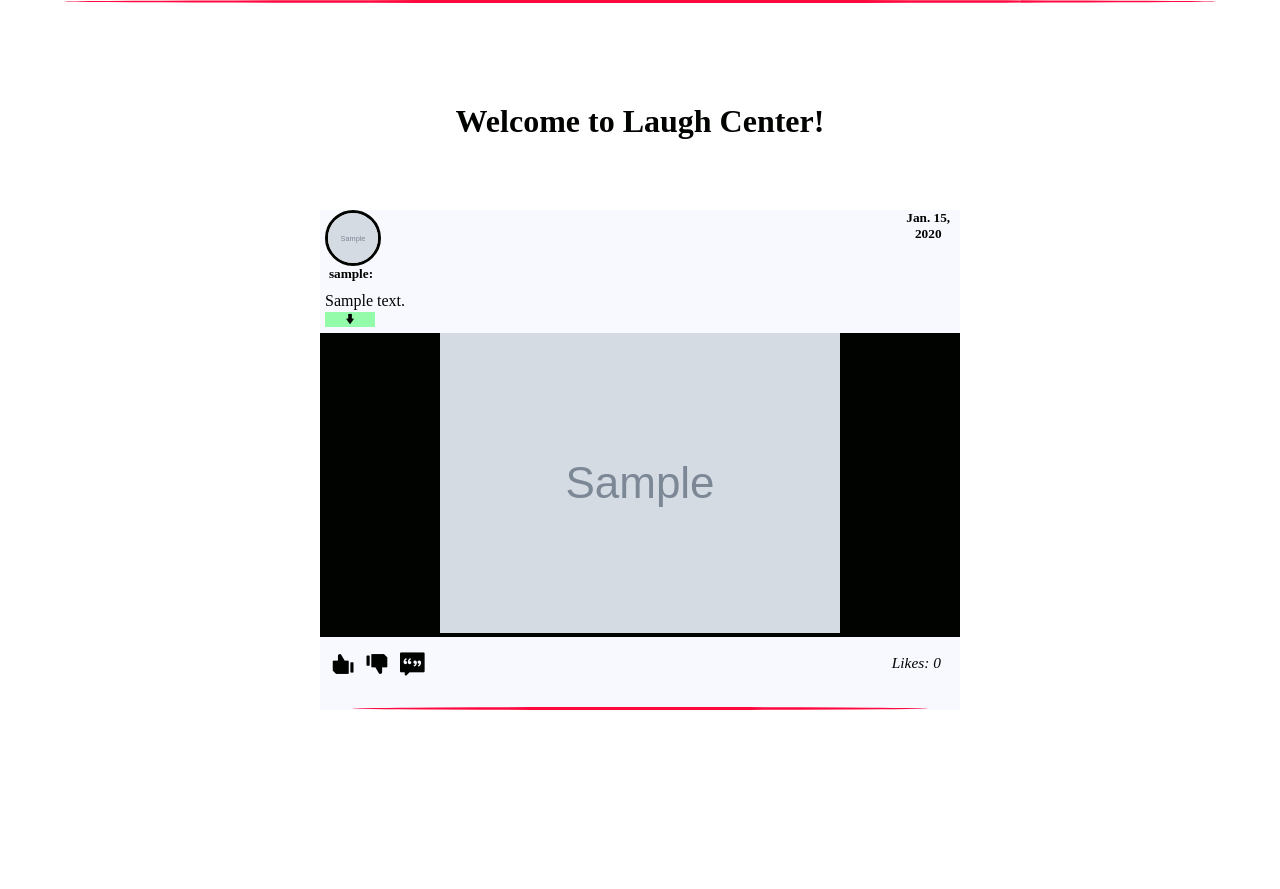
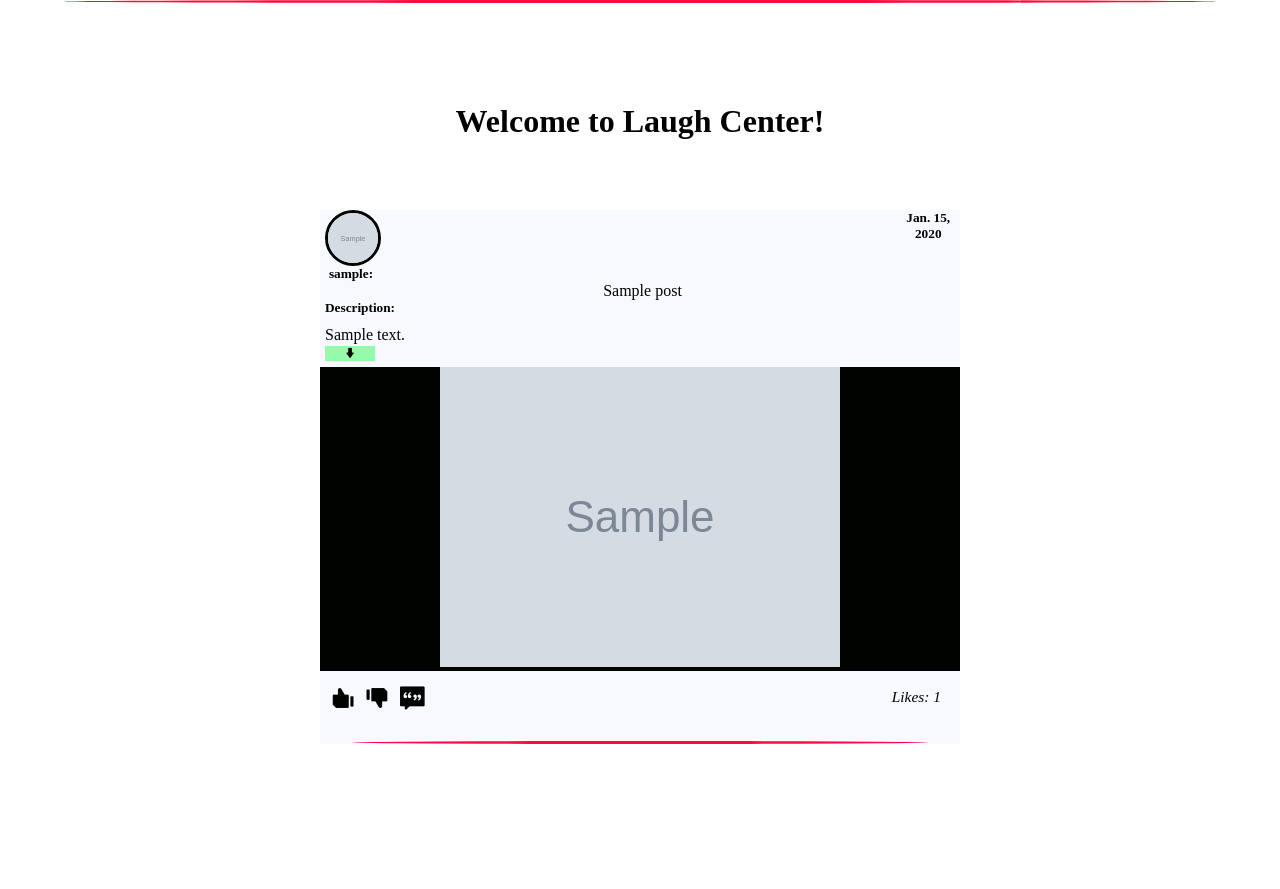
Before and after one commit to samer25/SoftUniProject, a Django app: page /posts/allposts/ in a window 1280 px wide. Shown: the part 40-929 px from the top of the page. Before the commit the page ends 750 px from the top, so only its background shows below. Run offline with Django 3.2, Linux system fonts and the light colour scheme; tables that the repository leaves empty hold one stand-in row (values such as "Sample post"); grey boxes marked "Sample" are stand-in pictures.

Commit message:
adding like post func.

```diff
--- a/posts/models.py
+++ b/posts/models.py
@@ -12,3 +12,4 @@ class Post(models.Model):
     description = models.TextField(max_length=100)
     img_post = models.ImageField(upload_to='image_posts')
     date = models.DateField(default=timezone.now)
+    likes = models.ManyToManyField(User, related_name='like_post')
--- a/posts/urls.py
+++ b/posts/urls.py
@@ -1,11 +1,13 @@
 from django.urls import path
 
-from posts.views import PostsView, CreatePost, PostEdit, PostDelete
+from posts.views import PostsView, CreatePost, PostEdit, PostDelete, like_post, dislike_post
 
 urlpatterns = [
     path('create/<int:pk>', CreatePost.as_view(), name='create post'),
     path('allposts/', PostsView.as_view(), name='posts'),
     path('edit/<int:pk>', PostEdit.as_view(), name='post edit'),
-    path('delete/<int:pk>', PostDelete.as_view(), name='post delete')
+    path('delete/<int:pk>', PostDelete.as_view(), name='post delete'),
+    path('like/<int:pk>', like_post, name='like post'),
+    path('dislike/<int:pk>', dislike_post, name='dislike post')
 
 ]
--- a/posts/views.py
+++ b/posts/views.py
@@ -51,13 +51,29 @@ class CreatePost(CreateView):
 # profile = ProfileUser.objects.get()
 # return render(request, 'index.html', {'posts': post, 'profile': profile})
 
+def like_post(request, pk):
+    post = Post.objects.get(pk=pk)
+    user = User.objects.get(pk=post.created_by.id)
+    post.likes.add(user)
+    post.save()
+
+    return redirect('posts')
+
+
+def dislike_post(request, pk):
+    post = Post.objects.get(pk=pk)
+    user = User.objects.get(pk=post.created_by.id)
+    post.likes.remove(user)
+    post.save()
+    return redirect('posts')
+
 
 class PostsView(ListView):
     """viewing all posts from users"""
     model = Post
     context_object_name = 'posts'
     template_name = 'index.html'
-    ordering = ['-date']
+    ordering = ['-title']
 
 
 class PostEdit(UpdateView):
--- a/static/css/posts.css
+++ b/static/css/posts.css
@@ -107,6 +107,9 @@
 
 }
 
+.d {
+    width: 10px;
+}
 
 .extra_content {
     display: none;
--- a/templates/index.html
+++ b/templates/index.html
@@ -28,7 +28,10 @@
                                      alt="profile-img">
                                 </a>
                                 <h5 class="user">{{ p.created_by.username }}:</h5>
+                                <p class="title"> {{ p.title }} </p>
+                                <h5 class="d">Description:</h5>
                                 <p class="less-{{ p.id }} less"> {{ p.description|safe|truncatewords:5 }} </p>
+
                                 <p class="extra_content-{{ p.id }} extra_content">{{ p.description }}</p>
                                 <button onclick="changeClass('{{ p.id }}')"
                                         class="read_more-{{ p.id }} read_more button"><i class="fi-arrow-down"></i>
@@ -39,8 +42,8 @@
                             <img src="{{ p.img_post.url }}" alt="post img">
                         </div>
                         <div class="bottom-post">
-                            <a href="" class="fi-like like-level1"></a>
-                            <i class="fi-dislike dislike-level1"></i>
+                            <a href="{% url 'like post' p.id %}" class="fi-like like-level1"></a>
+                            <a href="{% url 'dislike post' p.id %}" class="fi-dislike dislike-level1"></a>
                             <i class="fi-comment-quotes comment"></i>
                             {#                            <i class="fi-share share"></i>#}
                             {% if user.id == p.created_by.pk %}
@@ -49,7 +52,7 @@
                                 <button class="button-error"><a href="{% url 'post delete' p.pk %}"> Delete</a>
                                 </button>
                             {% endif %}
-                            <i class="count-likes">Likes: 0</i>
+                            <i class="count-likes">Likes: {{ p.likes.count }}</i>
                         </div>
                         <div class="underline"></div>
                     </div>
```
Also changed, not shown: posts/migrations/0008_auto_20201206_0936.py (added).
